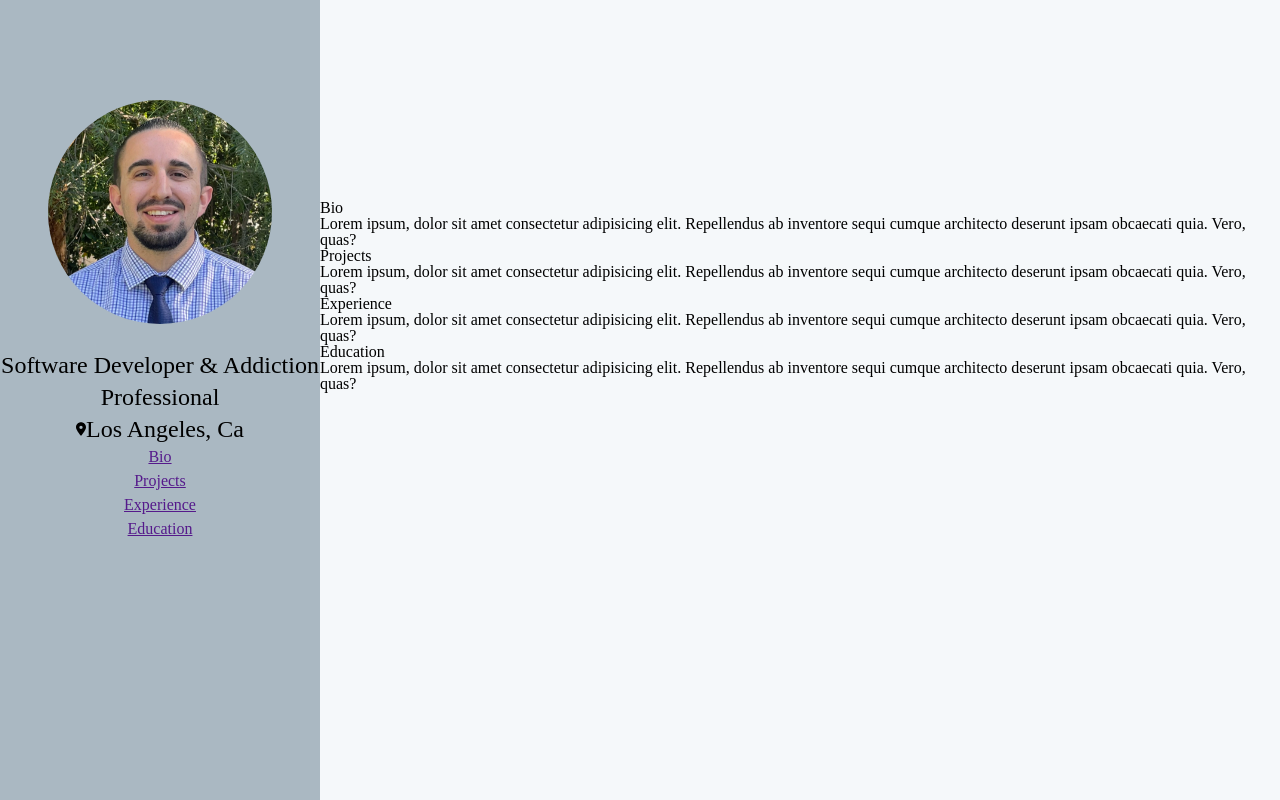
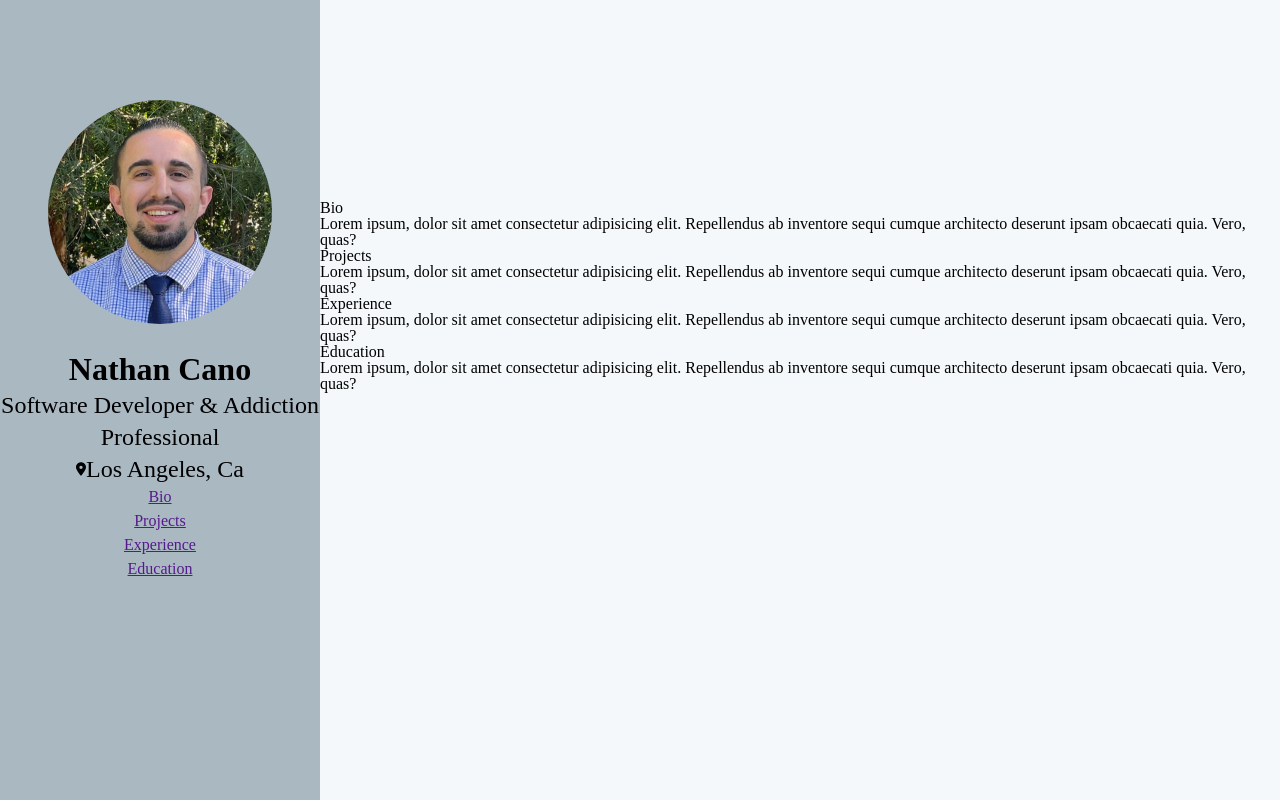
Before and after one commit to NathanSamuelCano/portfolioSite, a plain HTML site: page index.html in a window 1280 px wide. Shown: the top 800 px of the page. Drawn offline with Linux system fonts and the light colour scheme.

Commit message:
Worked on the larger viewport layout

```diff
--- a/index.html
+++ b/index.html
@@ -24,6 +24,7 @@
             </nav>
             <div class = "mainBlurb">
                 <img src = "assets/nathanCanoPortrait.jpg" class = "nathanImage">
+                <span class ="name2" ></span>
                 <h3 class = "jobTitle">Software Developer & Addiction Professional</h3>
                 <div class = 'smallContainer'>
                     <img src = "assets/location-dot-solid.svg" class = "locationIcon">
--- a/main.css
+++ b/main.css
@@ -65,7 +65,7 @@ Code Starts
 }
 
 
-@media screen and (max-width: 650px){
+@media screen and (max-width: 649px){
 
     /*
 
@@ -291,6 +291,15 @@ Code Starts
         display: block;
         margin: 100px auto 25px auto;
     }
+    .name2 {
+        text-align: center;
+        width: fit-content;
+        margin: 0 auto;
+        line-height: 2.5rem;
+        font-size: 2rem;
+        font-weight: bold;
+    }
+
     .locationIcon{
         width: 10px;
     }
--- a/main.js
+++ b/main.js
@@ -1,3 +1,4 @@
+
 
 document.querySelector('#dropButton').addEventListener('click', function () {
     const listItems = document.querySelectorAll(".dropDownContent li");
@@ -14,3 +15,21 @@ document.querySelector('#dropButton').addEventListener('click', function () {
       }, delay);
     });
   });
+
+
+
+  window.addEventListener('resize', updateName);
+
+
+  function updateName(){
+    let width = window.innerWidth
+    if (width >= 650){
+      document.querySelector('.name2').innerHTML = 'Nathan Cano';
+      document.querySelector('.name2').style.display = 'block';
+
+    } else {
+      document.querySelector('.name2').style.display = 'none';
+    }
+  }
+
+  updateName();
```
